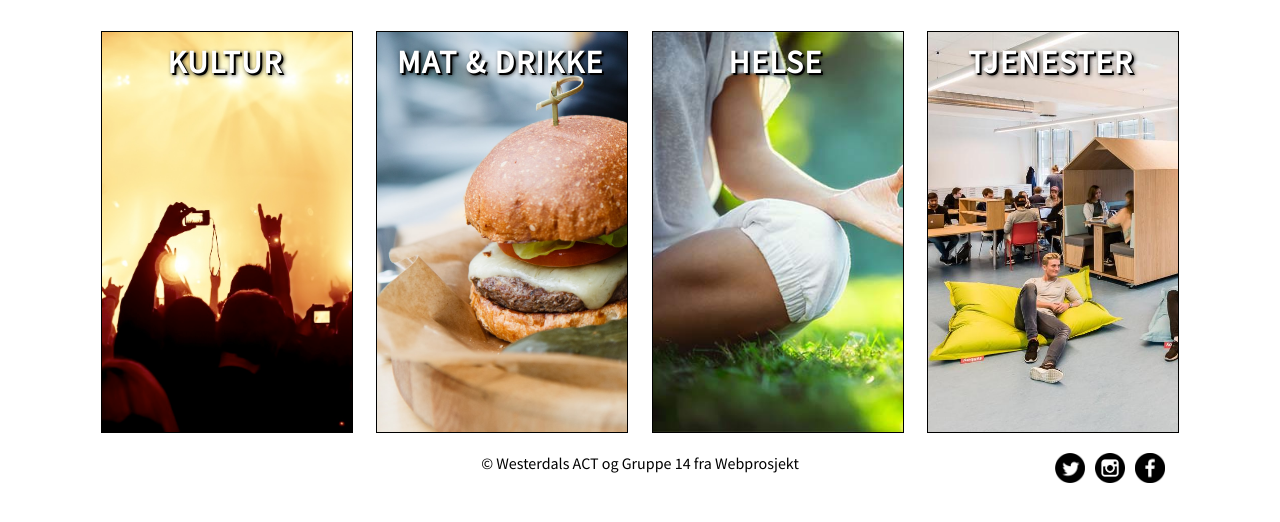
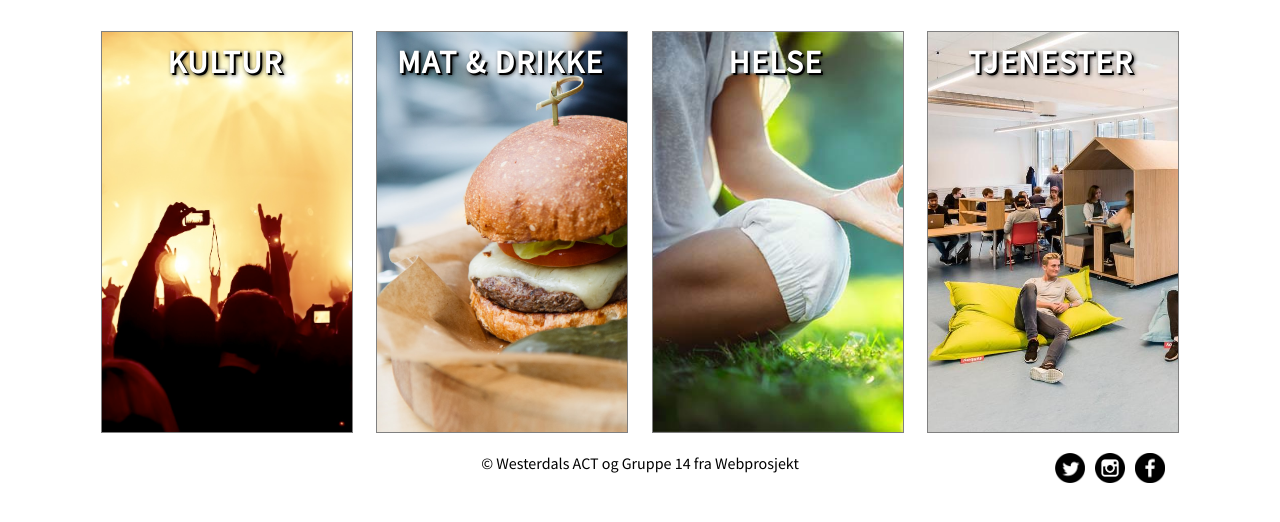
Before and after one commit to AlexAhnon/Gruppe-14---Web-Project, a PHP site: page / in a window 1280 px wide. Shown: the part 94-616 px from the top of the page. Run offline with PHP 8.4, Linux system fonts and the light colour scheme.

Commit message:
Endra farge på border rundt forsidebildene

```diff
--- a/css/index.css
+++ b/css/index.css
@@ -17,7 +17,7 @@
 #square .block {
 	width: 250px;
 	height: 400px;
-	border: 0.5px solid #000;
+	border: 0.5px solid #808080;
 	display: table-cell;
 	position: relative;
 }
```
